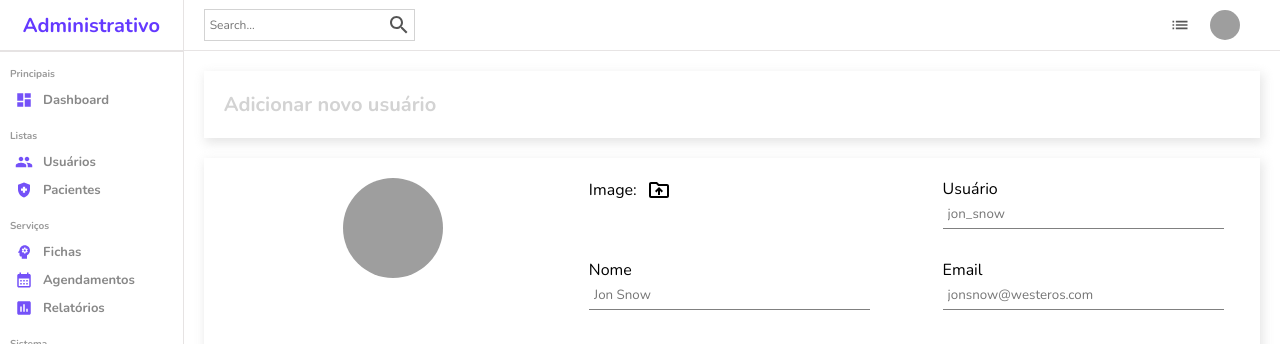
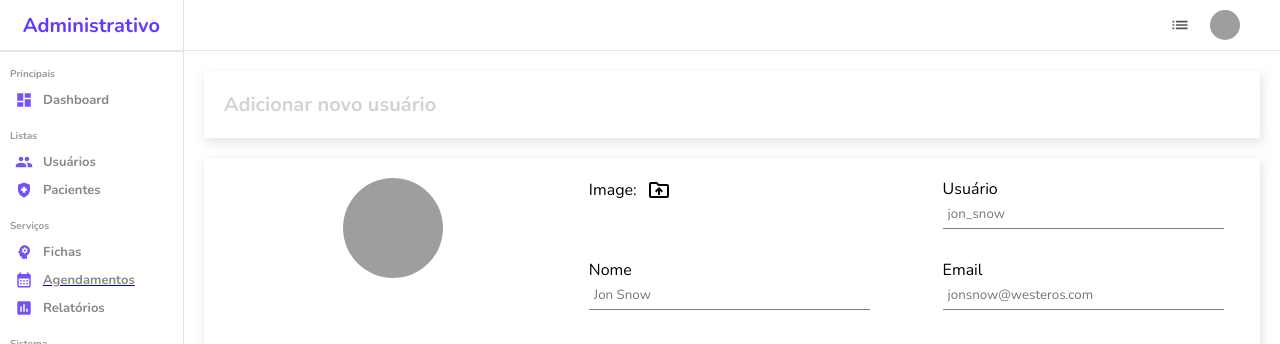
Before and after one commit to FSantosx/clinic-node, a React (Create React App) app in the folder app/ui/: page /users/new in a window 1280 px wide. Shown: the top 344 px of the page. Built offline with nearby package versions, Linux system fonts and the light colour scheme; grey boxes are pictures that could not be loaded.

Commit message:
criado rota para agendamentos

```diff
--- a/app/ui/src/components/navbar/Navbar.jsx
+++ b/app/ui/src/components/navbar/Navbar.jsx
@@ -11,9 +11,9 @@ export const Navbar = () => {
     return (
         <div className='navbar'>
             <div className="wrapper">
-                <div className='search'>
-                    <input type="text" placeholder='Search...' />
-                    <SearchOutlinedIcon />
+                <div className='search' style={{border:"none"}}>
+                    <input type="text" placeholder='Search...'  style={{display:"none"}}/>
+                    {/* <SearchOutlinedIcon /> */}
                 </div>
                 <div className="items">
                     {/* <div className="item">
--- a/app/ui/src/components/sidebar/Sidebar.jsx
+++ b/app/ui/src/components/sidebar/Sidebar.jsx
@@ -45,10 +45,12 @@ export const Sidebar = () => {
                         <PsychologyIcon className="icon" />
                         <span>Fichas</span>
                     </li>
-                    <li>
-                        <CalendarMonthIcon className="icon" />
-                        <span>Agendamentos</span>
-                    </li>
+                    <Link to="/schedules">
+                        <li>
+                            <CalendarMonthIcon className="icon" />
+                            <span>Agendamentos</span>
+                        </li>
+                    </Link>
                     <li>
                         <AssessmentIcon className="icon" />
                         <span>Relatórios</span>
--- a/app/ui/src/index.js
+++ b/app/ui/src/index.js
@@ -11,6 +11,7 @@ import { List } from './pages/list/List';
 import { Single } from './pages/single/Single';
 import { New } from './pages/new/New';
 import { userInputs, patientInputs } from './formSource';
+import { Schedule } from './pages/schedule/Schedule';
 
 const root = ReactDOM.createRoot(document.getElementById('root'));
 root.render(
@@ -26,9 +27,12 @@ root.render(
                         <Route path='new' element={<New inputs={userInputs} title="Adicionar novo usuário" />} />
                     </Route>
                     <Route path='patients'>
-                        <Route index element={<List title="patients"/>} />
+                        <Route index element={<List title="patients" />} />
                         <Route path=':id' element={<Single />} />
                         <Route path='new' element={<New inputs={patientInputs} title="Adicionar novo Paciente" />} />
+                    </Route>
+                    <Route path="schedules">
+                        <Route index element={<Schedule />} />
                     </Route>
                 </Route>
             </Routes>
--- a/app/ui/src/pages/home/Home.jsx
+++ b/app/ui/src/pages/home/Home.jsx
@@ -1,4 +1,3 @@
-import React from 'react'
 import { Chart } from '../../components/chart/Chart'
 import { Featured } from '../../components/featured/Featured'
 import { Navbar } from '../../components/navbar/Navbar'
--- /dev/null
+++ b/app/ui/src/pages/schedule/Schedule.jsx
@@ -0,0 +1,15 @@
+import './schedule.scss'
+import { Navbar } from '../../components/navbar/Navbar'
+import { Sidebar } from '../../components/sidebar/Sidebar'
+
+export const Schedule = () => {
+    return (
+        <div className='schedules'>
+            <Sidebar />
+            <div className="scheduleContainer">
+                <Navbar />
+                Agendamentos
+            </div>
+        </div>
+    )
+}
--- /dev/null
+++ b/app/ui/src/pages/schedule/schedule.scss
@@ -0,0 +1,8 @@
+.schedules {
+    display: flex;
+    width: 100%;
+
+    .scheduleContainer {
+        flex: 6;
+    }
+}
```
